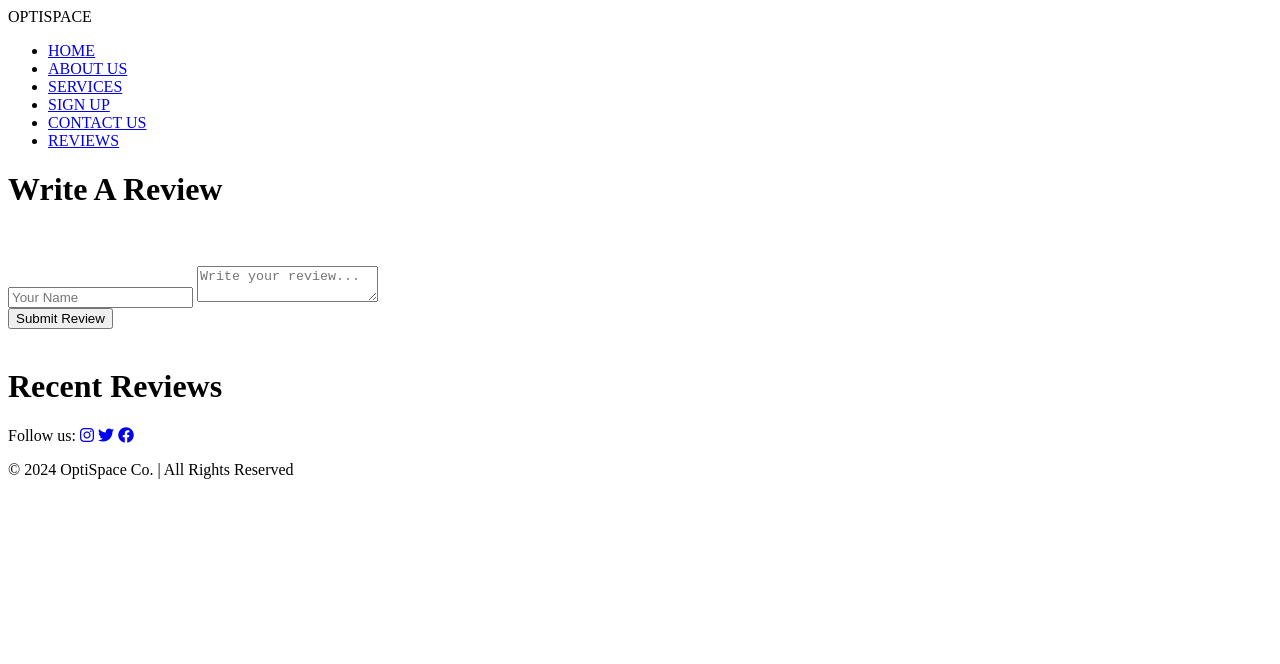
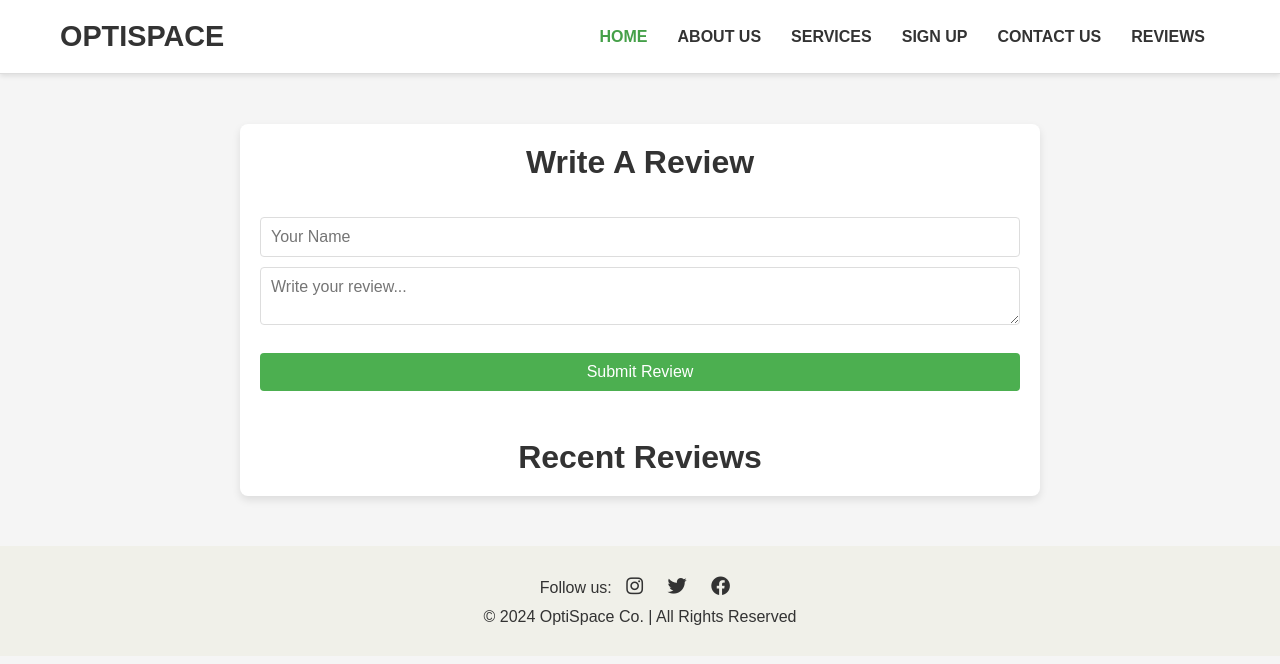
Before and after one commit to Shrutika217/OptiSpace-Home-Services-App, a plain HTML site: page reviews.html in a window 1280 px wide. Drawn offline with Linux system fonts and the light colour scheme; the site is published under a folder, as on GitHub Pages, so addresses that start at the root find nothing.

Commit message:
Update reviews.html

```diff
--- a/reviews.html
+++ b/reviews.html
@@ -4,7 +4,7 @@
   <meta charset="UTF-8">
   <meta name="viewport" content="width=device-width, initial-scale=1.0">
   <title>Reviews Page</title>
-  <link rel="stylesheet" href="/css/styles7.css">
+  <link rel="stylesheet" href="css/styles7.css">
   <link rel="stylesheet" href="https://cdnjs.cloudflare.com/ajax/libs/font-awesome/6.0.0-beta3/css/all.min.css">
 </head>
 <body>
```
